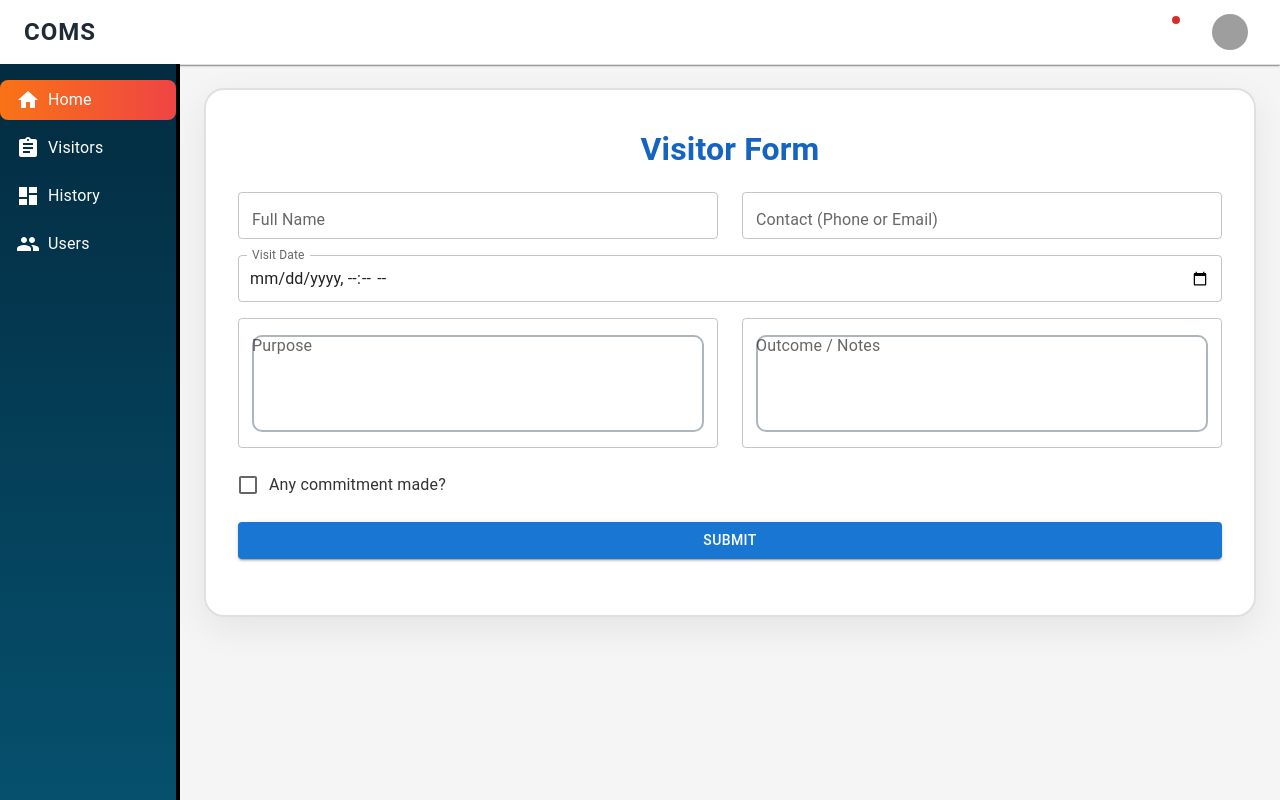
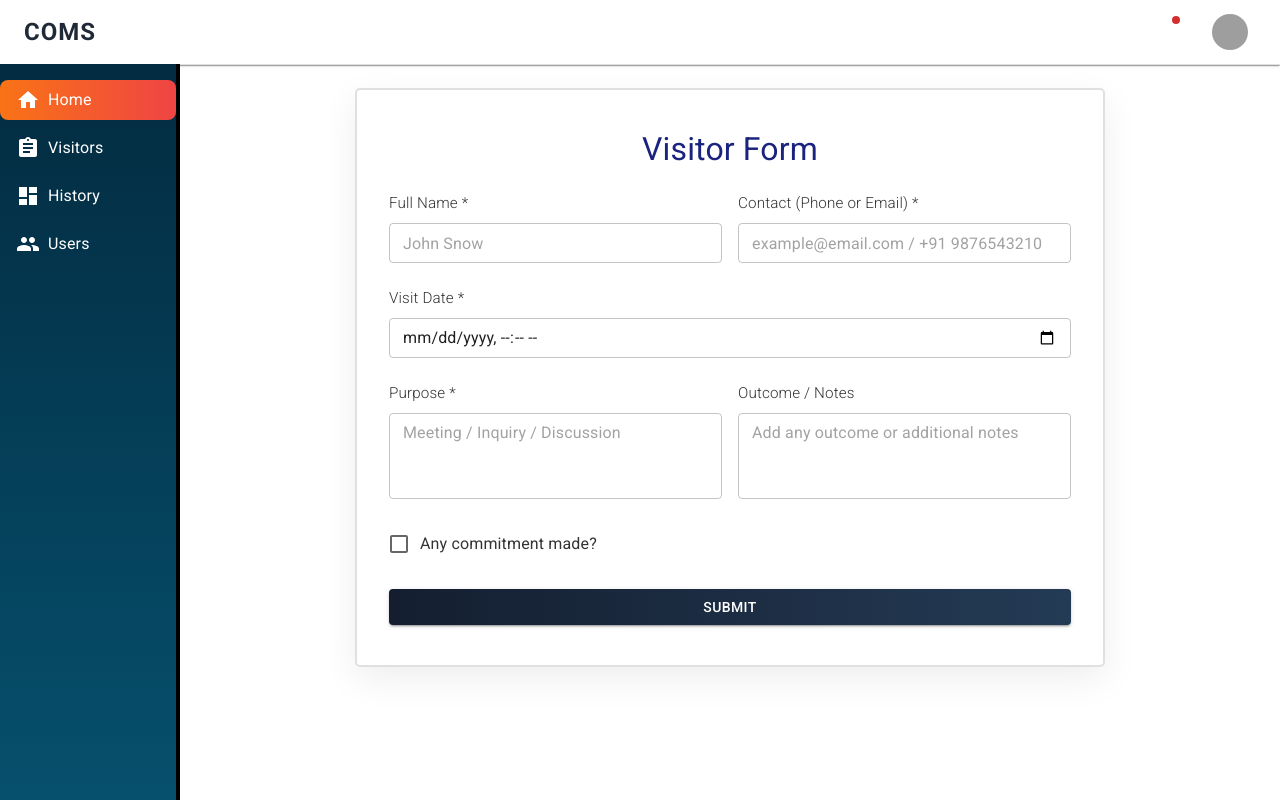
Before and after one commit to YanikDev/coms, a React (Create React App) app in the folder client/: page /visitor in a window 1280 px wide. Built offline with nearby package versions, Linux system fonts and the light colour scheme; grey boxes are pictures that could not be loaded; some icons are missing.

Commit message:
Update design of visitor form page

```diff
--- a/client/src/components/Layout.tsx
+++ b/client/src/components/Layout.tsx
@@ -120,7 +120,7 @@ const Layout: React.FC = () => {
             width: `calc(100% - ${sidebarWidth}px)`,
             height: `calc(100vh - ${navbarHeight}px)`,
             overflowY: 'auto',
-            bgcolor: 'grey.100',
+            bgcolor: 'white',
             p: { xs: 2, sm: 3 },
           }}
         >
--- a/client/src/pages/visitor/VisitorDetails.css
+++ b/client/src/pages/visitor/VisitorDetails.css
@@ -1,11 +1,14 @@
+@import url('https://fonts.googleapis.com/css2?family=Roboto:wght@300;400;500;700&display=swap');
 
- .visitor-details-box {
+.visitor-details-box {
   background-color: #f9f9f9;
   border-radius: 12px;
   padding: 2rem;
   box-shadow: 0 8px 24px rgba(0, 0, 0, 0.08);
   animation: slideInUp 0.5s ease-out;
   transition: all 0.3s ease;
+  font-family: 'Roboto', sans-serif;
+
 }
 
 .visitor-box {
@@ -41,7 +44,7 @@
 
 .visitor-box h5,
 .visitor-box .section-title {
-  font-weight: 600;
+  font-weight: 400;
   font-size: 1.4rem;
   margin-bottom: 1.5rem;
   color: #0d6efd;
@@ -79,6 +82,7 @@
     transform: translateY(20px);
     opacity: 0;
   }
+
   to {
     transform: translateY(0px);
     opacity: 1;
@@ -90,6 +94,7 @@
     opacity: 0;
     transform: translateY(10px);
   }
+
   to {
     opacity: 1;
     transform: translateY(0);
@@ -101,6 +106,7 @@
     opacity: 0;
     transform: translateY(10px);
   }
+
   to {
     opacity: 1;
     transform: translateY(0);
--- a/client/src/pages/visitor/VisitorForm.css
+++ b/client/src/pages/visitor/VisitorForm.css
@@ -1,12 +1,28 @@
+
+@import url('https://fonts.googleapis.com/css2?family=Roboto:wght@300;400;500;700&display=swap');
+
+body {
+  margin: 0;
+  padding: 0;
+  overflow: hidden;
+  font-family: 'Roboto', sans-serif;
+}
+
 .visitor-form {
-  background:white;
+  background: white;
   border: 2px solid #e0e0e0;
-  border-radius: 20px;
+  border-radius: 5px;
   padding: 2.5rem 2rem;
   box-shadow: 0 12px 36px rgba(0, 0, 0, 0.07);
   animation: slideFadeIn 0.6s ease forwards;
   opacity: 0;
   transform: translateY(20px);
+  max-width: 750px;
+  width: 100%;
+  margin-top: 1px;
+  box-sizing: border-box;
+  font-family: 'Roboto', sans-serif;
+  margin: auto ;
 }
 
 @keyframes slideFadeIn {
@@ -18,8 +34,8 @@
 
 .form-title h1 {
   font-size: 2rem;
-  font-weight: 700;
-  color: #1565c0;
+  font-weight: 400;
+  color: #1a237e;
   animation: fadeInUp 0.5s ease forwards;
   opacity: 0;
   transform: translateY(-10px);
@@ -32,54 +48,19 @@
   }
 }
 
-input[name="name"] {
-  padding: 12px;
-  transition: all 0.3s ease;
+.form-label {
+  display: block;
+  margin-bottom: 4px;
+  font-weight: 200;
+  font-size: 0.95rem;
+  color: #333;
 }
 
-input[name="name"]:focus {
-  border-color: #0056b3;
-  box-shadow: 0 0 0 1px rgba(13, 110, 253, 0.2);
-  background-color: #fff;
+.form-control-input input,
+textarea {
+  font-family: 'Roboto', sans-serif;
+  font-size: 0.9rem;
 }
-
-
-input[name="contact"] {
-  padding: 12px;
-  transition: all 0.3s ease;
-}
-
-input[name="contact"]:focus {
-  box-shadow: 0 0 0 1px rgba(255, 193, 7, 0.2);
-  background-color: #fff;
-}
-
-
-input[name="visit_date"] {
-  padding: 12px;
-  transition: all 0.3s ease;
-}
-
-input[name="visit_date"]:focus {
-  border-color: #1e7e34;
-  box-shadow: 0 0 0 1px rgba(40, 167, 69, 0.2);
-}
-
-
-textarea[name="purpose"],
-textarea[name="outcome"] {
-  border-radius: 10px;
-  border: 2px solid #adb5bd;
-  padding: 12px;
-  transition: all 0.3s ease;
-}
-
-textarea[name="purpose"]:focus,
-textarea[name="outcome"]:focus {
-  border-color: #6c757d;
-  box-shadow: 0 0 0 4px rgba(108, 117, 125, 0.2);
-}
-
 
 .form-check-label {
   font-size: 1rem;
@@ -88,11 +69,11 @@ textarea[name="outcome"]:focus {
 }
 
 .submit-btn {
-  padding: 14px;
-  font-size: 1.1rem;
-  font-weight: 600;
-  border-radius: 10px;
-  background: #6ed841;
+  padding: 12px;
+  font-size: 1rem;
+  font-weight: 400;
+  border-radius: 8px;
+  background: linear-gradient(to right, #141e30, #243b55);
   border: none;
   color: #fff;
   transition: all 0.3s ease;
@@ -100,14 +81,15 @@ textarea[name="outcome"]:focus {
 }
 
 .submit-btn:hover {
-  background: #0d7838;
+  background: linear-gradient(to right, #0f2027, #2c5364);
   transform: scale(1.02);
 }
-
 
 @media (max-width: 768px) {
   .visitor-form {
     padding: 2rem 1.5rem;
+    margin-left: 16px;
+    margin-right: 16px;
   }
 
   .form-title h1 {
--- a/client/src/pages/visitor/VisitorForm.tsx
+++ b/client/src/pages/visitor/VisitorForm.tsx
@@ -1,13 +1,12 @@
 import React from "react";
 import { useForm } from "react-hook-form";
 import { zodResolver } from "@hookform/resolvers/zod";
-import { TextField, Checkbox, Button, FormControlLabel, Box, Typography,} from "@mui/material";
+import {TextField,Checkbox,Button,FormControlLabel,Box,Typography} from "@mui/material";
 import { toast, ToastContainer } from "react-toastify";
 import { useDispatch } from "react-redux";
 import { VisitorFormData, visitorSchema } from "../../schema/visitorSchema";
 import { addVisitor } from "../../features/forms/formsSlice";
 import { useNavigate } from "react-router-dom";
-import "bootstrap/dist/css/bootstrap.min.css";
 import "react-toastify/dist/ReactToastify.css";
 import "./VisitorForm.css";
 
@@ -43,100 +42,100 @@ const VisitorForm = () => {
     <Box
       component="form"
       onSubmit={handleSubmit(onSubmit)}
-      className="visitor-form container animate-fadeIn "
+      className="visitor-form"
     >
       <Typography className="form-title mb-4 text-center">
         <h1>Visitor Form</h1>
       </Typography>
 
 
-      <div className="row">
-        <div className="col-md-6 mb-3">
+      <Box display="flex" gap={2} flexDirection={{ xs: "column", sm: "row" }} mb={3}>
+        <Box width="100%">
+          <label className="form-label">Full Name *</label>
           <TextField
-            label="Full Name"
+            placeholder="John Snow"
             fullWidth
+            size="small"
             {...register("name")}
             error={!!errors.name}
             helperText={errors.name?.message}
-            className="form-control-input"
           />
-        </div>
-        <div className="col-md-6 mb-3">
+        </Box>
+        <Box width="100%">
+          <label className="form-label">Contact (Phone or Email) *</label>
           <TextField
-            label="Contact (Phone or Email)"
+            placeholder="example@email.com / +91 9876543210"
             fullWidth
+            size="small"
             {...register("contact")}
             error={!!errors.contact}
             helperText={errors.contact?.message}
-            className="form-control-input"
           />
-        </div>
-      </div>
+        </Box>
+      </Box>
 
-      <div className="row">
-        <div className="col-12 mb-3">
+
+      <Box mb={3}>
+        <label className="form-label">Visit Date *</label>
         <TextField
-            label="Visit Date"
           type="datetime-local"
           fullWidth
+          size="small"
           InputLabelProps={{ shrink: true }}
           {...register("visit_date", { valueAsDate: true })}
           error={!!errors.visit_date}
           helperText={errors.visit_date?.message}
-            className="form-control-input"
         />
-        </div>
-      </div>
+      </Box>
 
 
-      <div className="row">
-        <div className="col-md-6 mb-3">
+      <Box display="flex" gap={2} flexDirection={{ xs: "column", sm: "row" }} mb={3}>
+        <Box width="100%">
+          <label className="form-label">Purpose *</label>
           <TextField
-            label="Purpose"
+            placeholder="Meeting / Inquiry / Discussion"
             multiline
             rows={3}
             fullWidth
+            size="small"
             {...register("purpose")}
             error={!!errors.purpose}
             helperText={errors.purpose?.message}
-            className="form-control-input"
           />
-        </div>
-        <div className="col-md-6 mb-3">
+        </Box>
+        <Box width="100%">
+          <label className="form-label">Outcome / Notes</label>
           <TextField
-            label="Outcome / Notes"
+            placeholder="Add any outcome or additional notes"
             multiline
             rows={3}
             fullWidth
+            size="small"
             {...register("outcome")}
-            className="form-control-input"
           />
-        </div>
-      </div>
+        </Box>
+      </Box>
 
 
-      <div className="row">
-        <div className="col-12 mb-3">
+      <Box mb={3}>
         <FormControlLabel
           control={<Checkbox {...register("has_commitment")} />}
           label="Any commitment made?"
           className="form-check-label"
         />
-        </div>
-      </div>
+      </Box>
 
 
-      <div className="row">
-        <div className="col-12 mb-3">
+      <Box textAlign="center">
         <Button
           type="submit"
           variant="contained"
           className="submit-btn w-100"
+
         >
           Submit
         </Button>
-        </div>
-      </div>
+      </Box>
 
       <ToastContainer position="top-right" autoClose={3000} />
     </Box>
```
Lines whose indentation alone changed are shown as unchanged.
